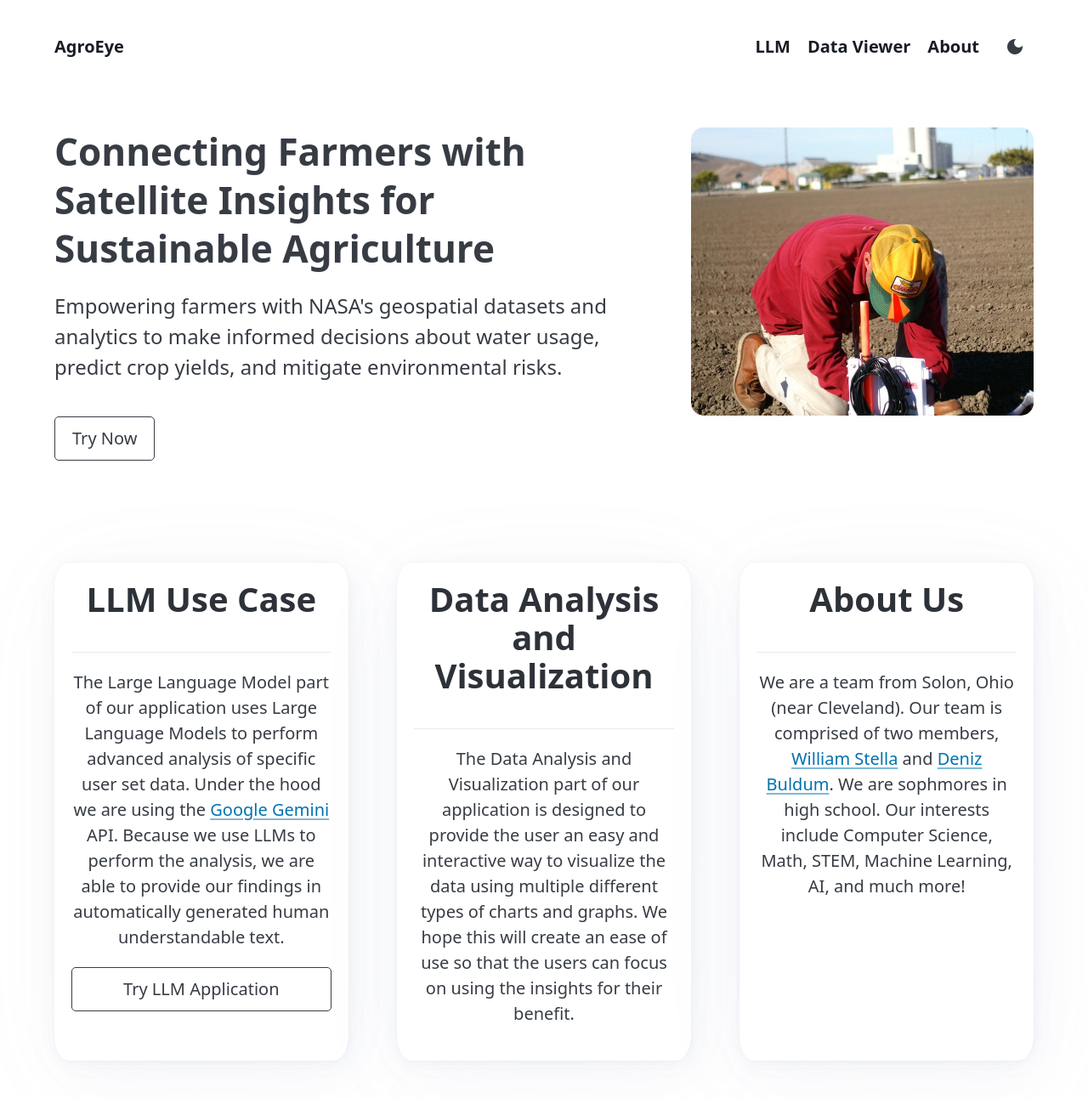
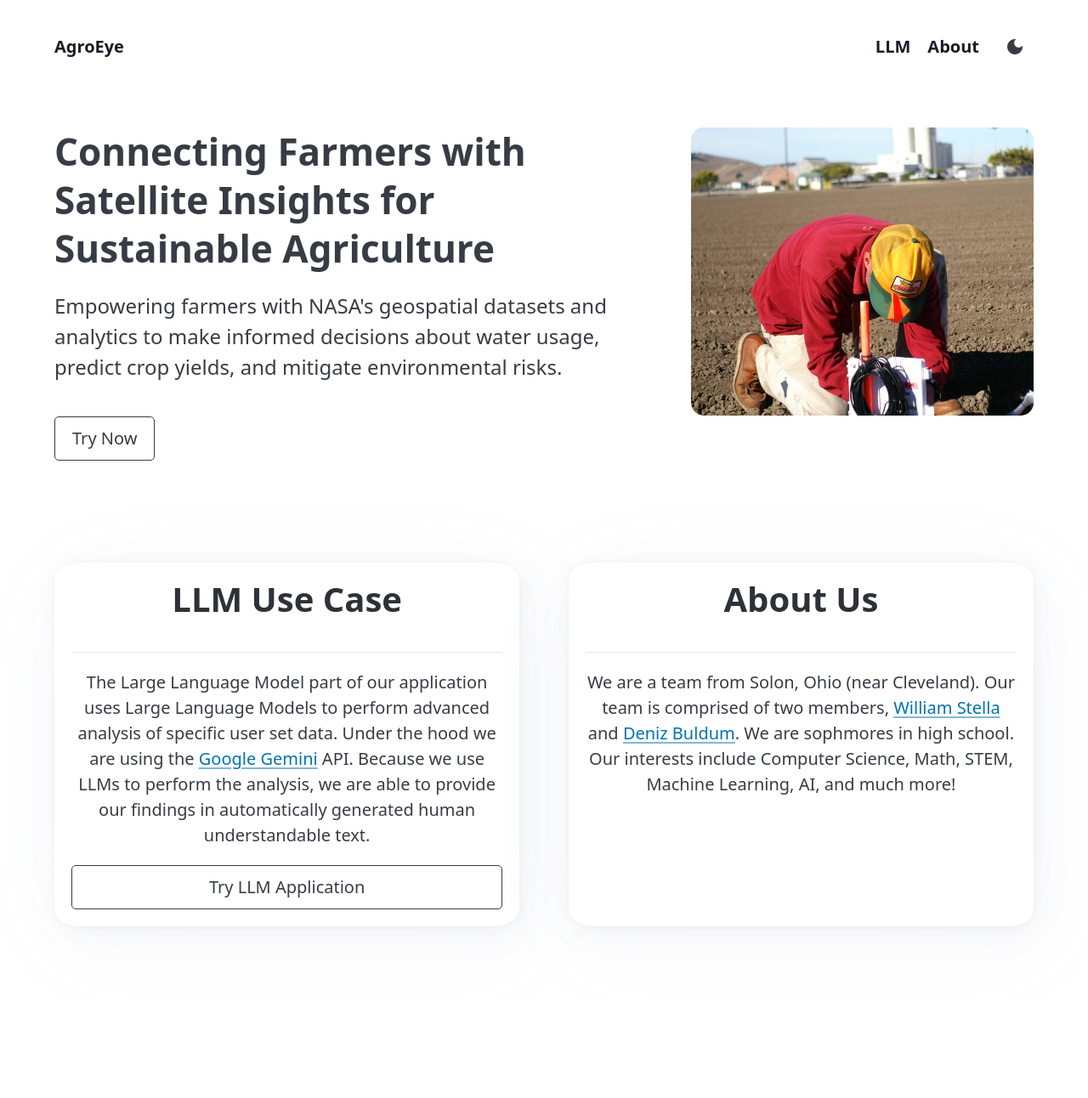
Before and after one commit to wastella/nasa-hackathon-proj, a plain HTML site: page public/index.html in a window 1280 px wide. Shown: the whole page at 85% size. After the commit the page ends 1174 px from the top, so only its background shows below. Drawn offline with nearby package versions, Linux system fonts and the light colour scheme.

Commit message:
deleted data visualization feature

```diff
--- a/public/index.html
+++ b/public/index.html
@@ -30,7 +30,6 @@
             </ul>
             <ul>
               <li><a href="llm.html" class="contrast"><strong>LLM</strong></a></li>
-              <li><a href="#" class="contrast"><strong>Data Viewer</strong></a></li>
               <li><a href="about.html" class="contrast"><strong>About</strong></a></li>
               <li>
                 <button id="theme-toggle" class="contrast">
@@ -65,14 +64,6 @@
                 </div>
                 <a href="llm.html" role="button" class="primary-button full-width">Try LLM Application</a>
             </article>
-            <!-- Data Analysis and Visualization card -->
-            <article class="card">
-                <div class="card-text">
-                    <h1>Data Analysis and Visualization</h1>
-                    <hr>
-                    <p>The Data Analysis and Visualization part of our application is designed to provide the user an easy and interactive way to visualize the data using multiple different types of charts and graphs. We hope this will create an ease of use so that the users can focus on using the insights for their benefit.</p>
-                </div>
-            </article>
             <!-- About Us card -->
             <article class="card">
                 <div class="card-text">
```
Also changed, not shown: public/about.html (+0 -2 lines), public/llm.html (+0 -1 lines), 1 other file.
